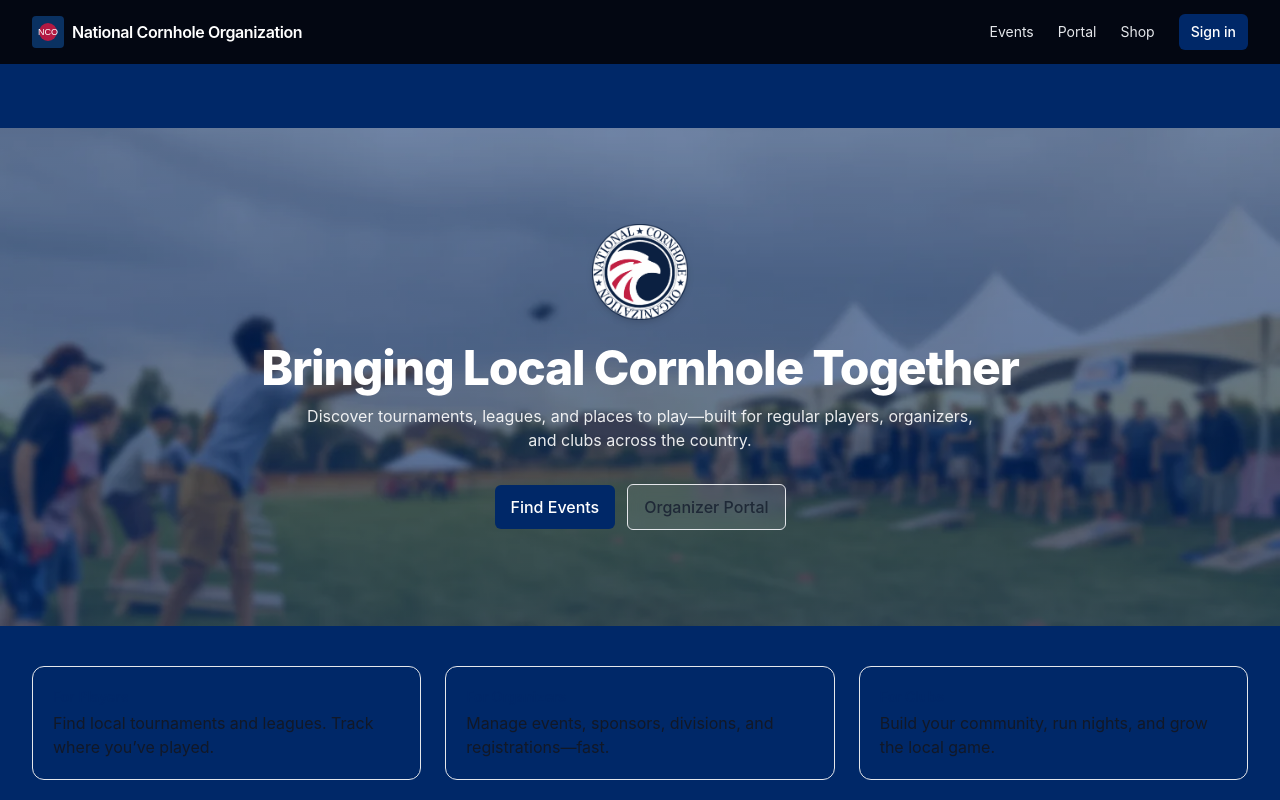
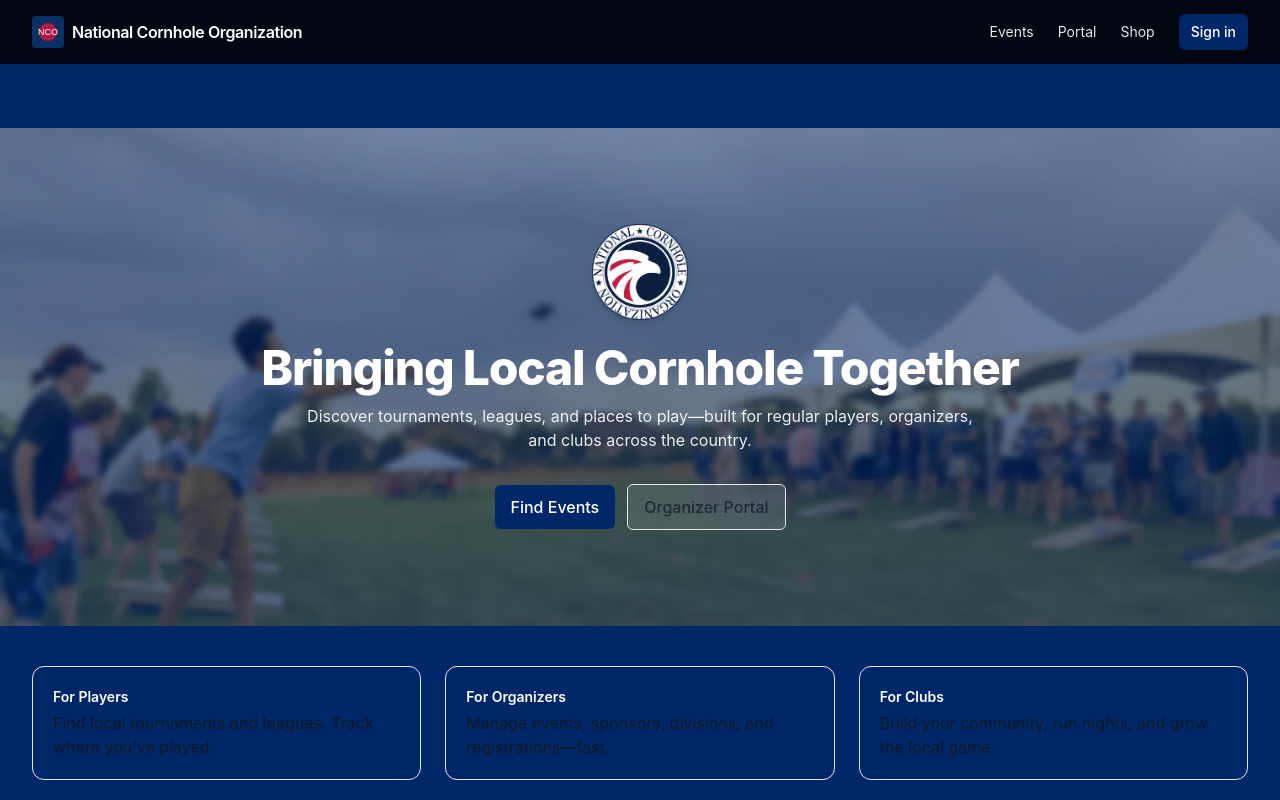
Before and after one commit to wearenationalcornhole/nco-site, a Next.js app: page / in a window 1280 px wide. Shown: the top 800 px of the page. Built offline with nearby package versions, Linux system fonts and the light colour scheme; no server answers.

Commit message:
🚀 Full project sync — updated OrgTopBar, layout, UI polish, and all latest feature enhancements

```diff
--- a/app/page.tsx
+++ b/app/page.tsx
@@ -91,19 +91,19 @@ export default async function Home() {
       <section className="bg-usaBlue">
         <div className="mx-auto max-w-7xl px-4 sm:px-6 lg:px-8 py-10 grid grid-cols-1 sm:grid-cols-3 gap-6">
           <div className="rounded-xl border p-5">
-            <div className="text-sm font-semibold text-usaBlue">For Players</div>
+            <div className="text-sm font-semibold text-white">For Players</div>
             <p className="mt-1 text-white-700">
               Find local tournaments and leagues. Track where you’ve played.
             </p>
           </div>
           <div className="rounded-xl border p-5">
-            <div className="text-sm font-semibold text-usaBlue">For Organizers</div>
+            <div className="text-sm font-semibold text-white">For Organizers</div>
             <p className="mt-1 text-white-700">
               Manage events, sponsors, divisions, and registrations—fast.
             </p>
           </div>
           <div className="rounded-xl border p-5">
-            <div className="text-sm font-semibold text-usaBlue">For Clubs</div>
+            <div className="text-sm font-semibold text-white">For Clubs</div>
             <p className="mt-1 text-white-700">
               Build your community, run nights, and grow the local game.
             </p>
```
